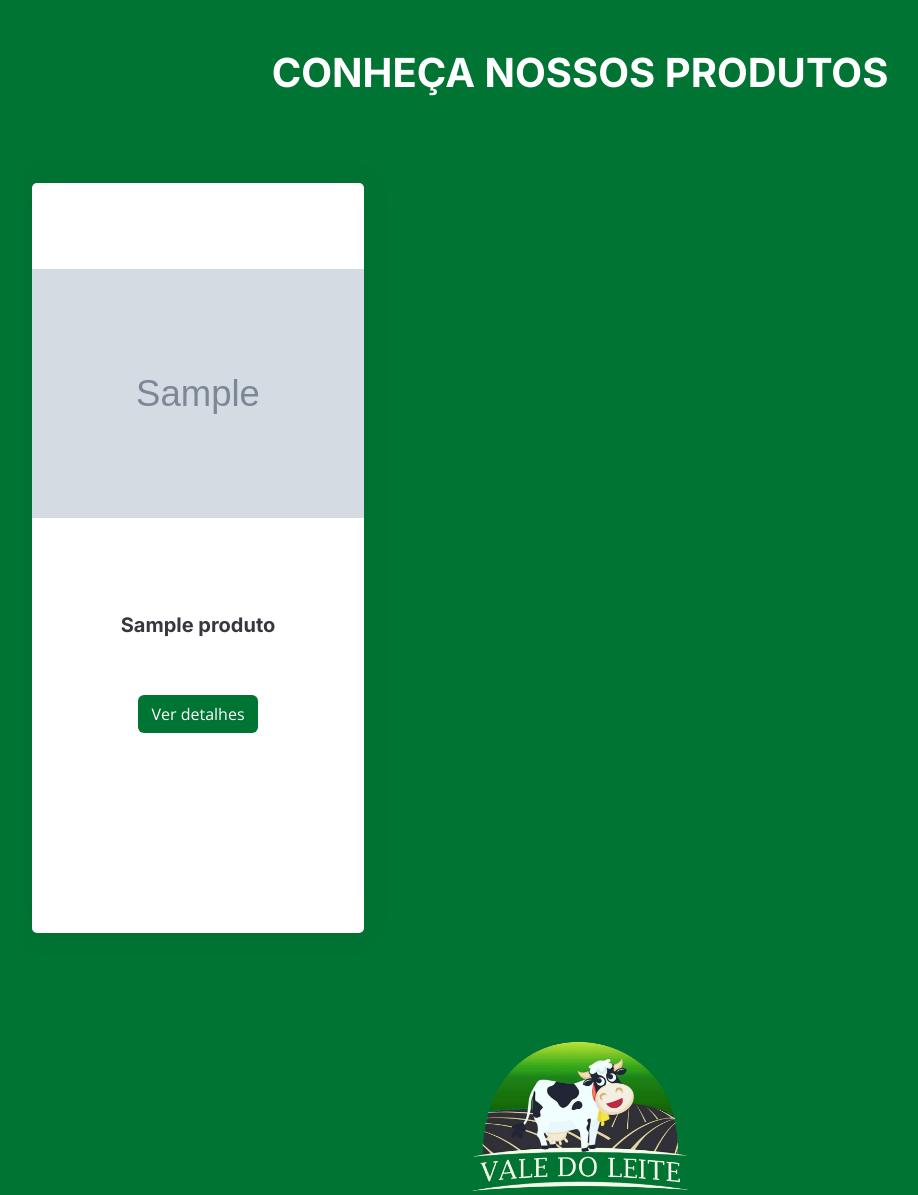
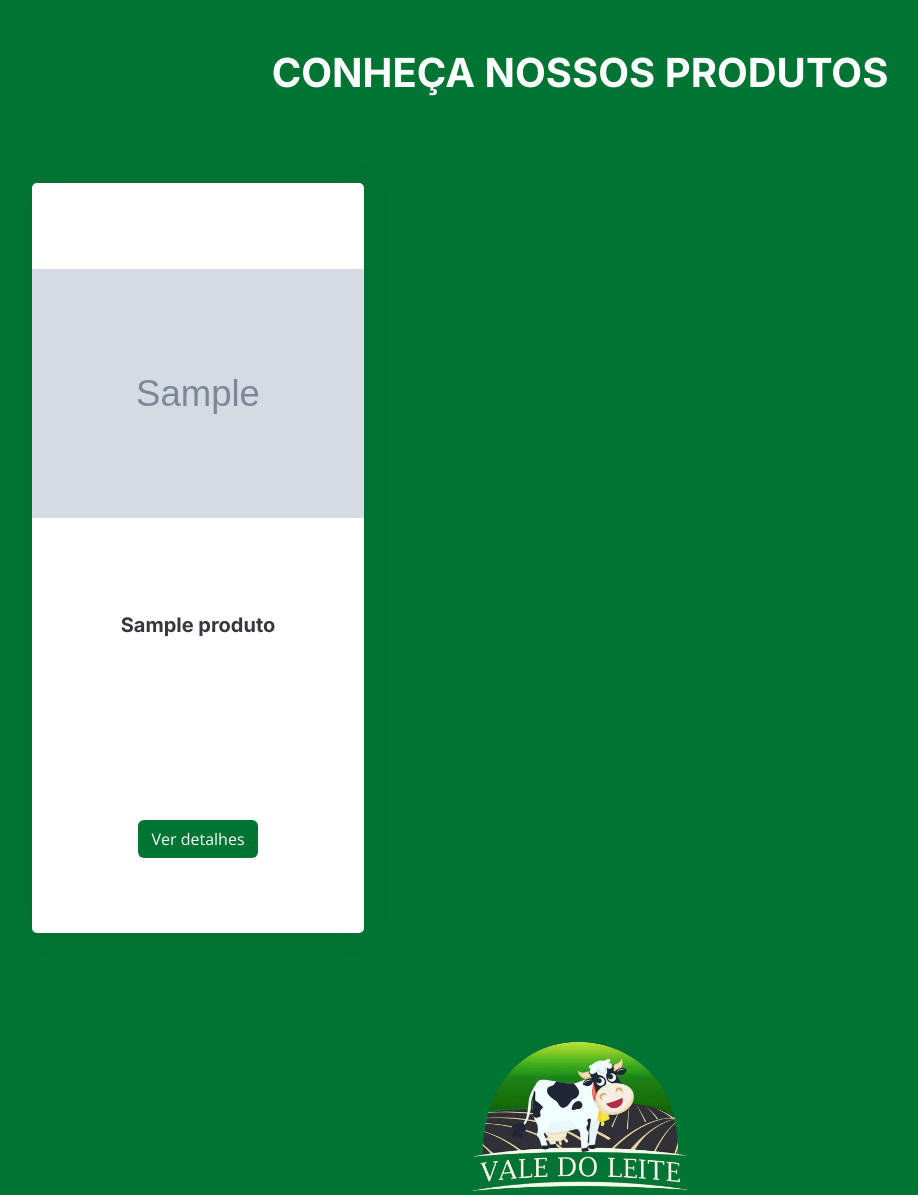
Before and after one commit to CairooCodes/vale_do_leite, a PHP site: page /home.php in a window 1280 px wide. Shown: the part 1031-2226 px from the top of the page, without its empty margins (60-978 px from the left). Run offline with PHP 8.4, Linux system fonts and the light colour scheme; tables that the repository leaves empty or names only in its code hold one stand-in row (values such as "Sample post"); grey boxes marked "Sample" are stand-in pictures; data that the repository does not hold is empty; some libraries are stand-ins or nearby versions.

Commit message:
update products height

```diff
--- a/assets/css/main.css
+++ b/assets/css/main.css
@@ -1223,7 +1223,7 @@ section {
   color: rgba(33, 37, 41, 0.4);
 }
 
-.member-info p {
+.infoNutri{
   overflow: hidden; /* remove o estouro do elemento */
    text-overflow: ellipsis; /* adiciona “...” no final */
    display: -webkit-box;
--- a/home.php
+++ b/home.php
@@ -156,7 +156,20 @@ error_reporting(~E_ALL); // avoid notice
                     </div>
                     <div class="member-info">
                       <h4 style="height: 50px;"><?php echo $nome; ?></h4>
+                      <div style="overflow: hidden; /* remove o estouro do elemento */
+                      text-overflow: ellipsis; /* adiciona “...” no final */
+                      display: -webkit-box;
+                      -webkit-line-clamp: 4; /* quantidade de linhas */
+                      -webkit-box-orient: vertical; /* conteúdo será apresentado verticalmente */;
+                      min-height:120px;
+                      font-size: 14px;
+                      padding-top: 15px;
+                      line-height: 26px;
+                      max-height:20px;
+                      color: #8d8d9b;
+                      margin-bottom: 5px;" class="infoNutri">
                       <?php echo $infoNutri; ?>
+                      </div>
                       <br>
                       <a href="<?php echo $URI->base('produto/' . slugify($nome)); ?>"><button type="button" class="btn">Ver detalhes</button></a>
                     </div>
@@ -212,7 +225,7 @@ error_reporting(~E_ALL); // avoid notice
       </h1>
       <div class="row">
         <div class="col-lg-6 about-img mb-4">
-          <img class="img-fluid" src="./assets/img/fabrica.png">
+          <img class="img-fluid" src="./assets/img/fabrica.PNG">
         </div>
         <div class="col-lg-6">
           <div id="aboutText">
```
